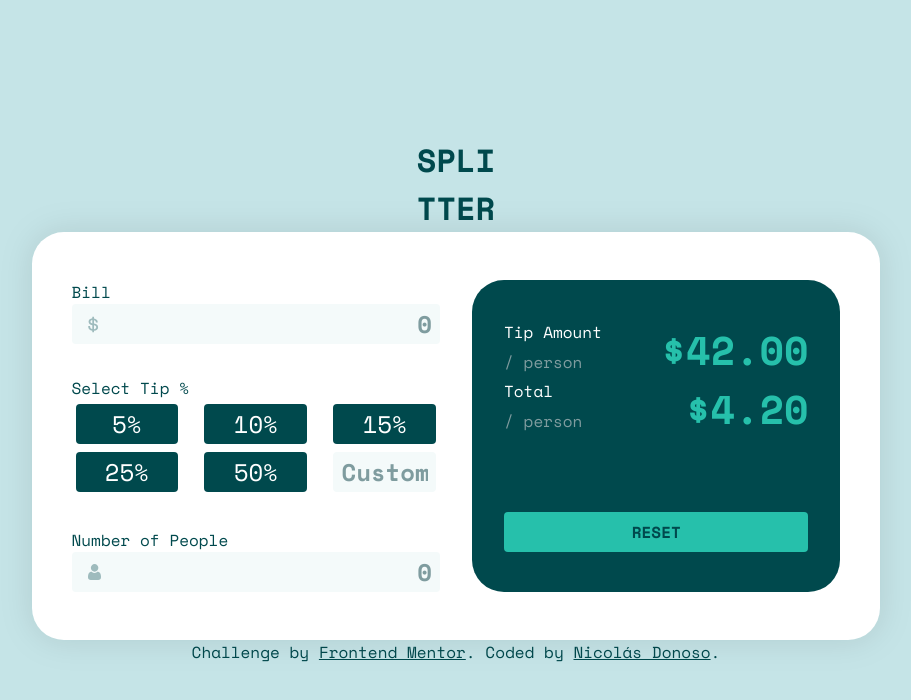
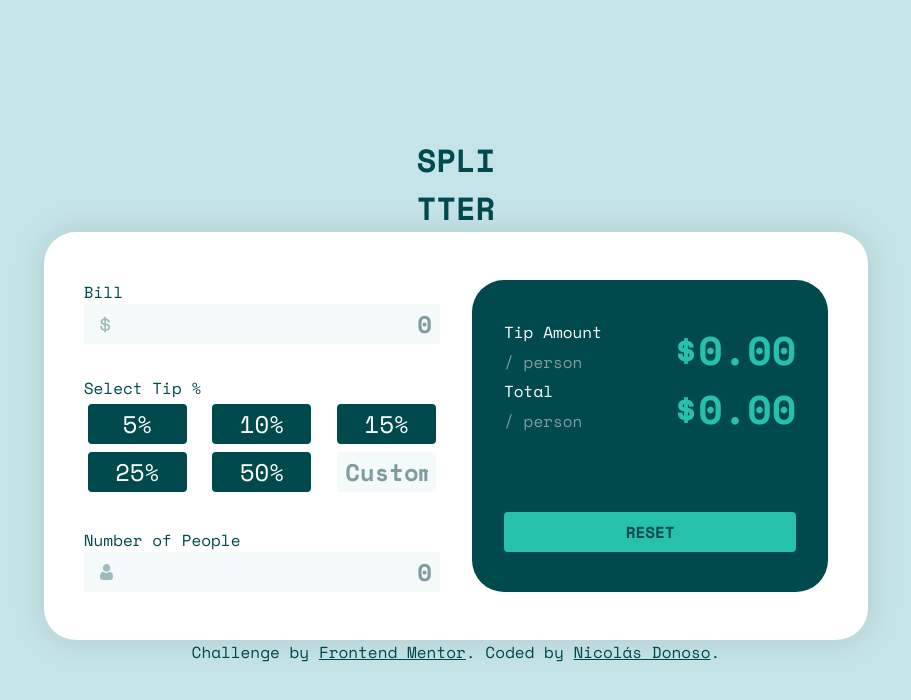
Before and after one commit to Sir-Floppa/Frontend-Mentor-05-Tip-Calculator-App, an Angular app: page / in a window 1280 px wide. Shown: the top 700 px of the page, without its empty margins (184-1095 px from the left). Built offline with nearby package versions, Linux system fonts and the light colour scheme.

Commit message:
programmed calc functionality

```diff
--- a/src/app/answer/answer.component.html
+++ b/src/app/answer/answer.component.html
@@ -5,7 +5,7 @@
         <p>Tip Amount</p>
         <p class="tag">/ person</p>
       </div>
-      <div id="tipAmount">{{ 42 | currency }}</div>
+      <div id="tipAmount">{{ calcTipPerPerson() || 0 | currency }}</div>
     </div>
 
     <div class="answers">
@@ -13,7 +13,7 @@
         <p>Total</p>
         <p class="tag">/ person</p>
       </div>
-      <div id="total">{{ 4.2 | currency }}</div>
+      <div id="total">{{ bill / peopleNumber + calcTipPerPerson() || 0 | currency }}</div>
     </div>
   </div>
 
--- a/src/app/answer/answer.component.ts
+++ b/src/app/answer/answer.component.ts
@@ -9,4 +9,8 @@ export class AnswerComponent {
   @Input() bill: number;
   @Input() peopleNumber: number;
   @Input() percentage: number;
+
+  calcTipPerPerson() {
+    return ((this.bill / 100) * this.percentage) / this.peopleNumber;
+  }
 }
```
